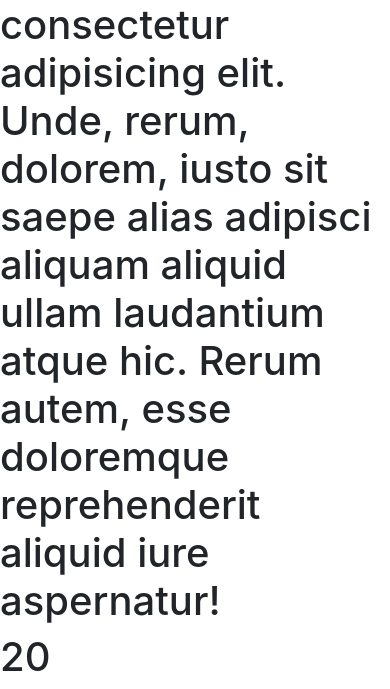
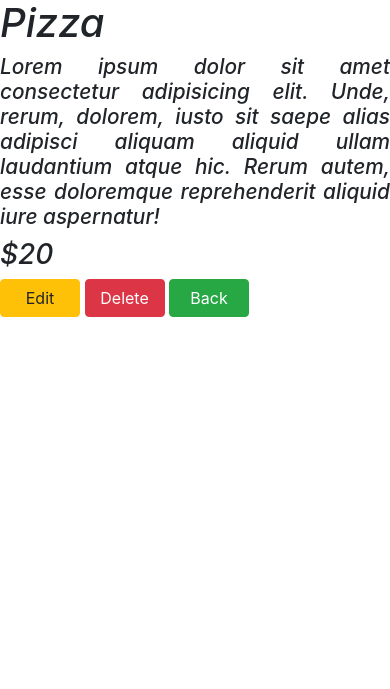
Before and after one commit to priyanshusawant/DJANGO_ITV, a Django app: page /food/detail/1/ in a window 390 px wide. Shown: the part 313-1002 px from the top of the page. After the commit the page ends 630 px from the top, so only its background shows below. Run offline with Django 4.2, Linux system fonts and the light colour scheme; data comes from the database, SQL or seed files in the repository.

Commit message:
Commit:32

```diff
--- a/mysite/food/templates/food/detail.html
+++ b/mysite/food/templates/food/detail.html
@@ -1,6 +1,4 @@
 {% extends 'food/base.html' %}
-
-{% block body %}
 
 <!DOCTYPE html>
 <html lang="en">
@@ -10,9 +8,39 @@
     <title>Document</title>
 </head>
 <body>
-    <h1>{{ item.item_name }}</h1>
-    <h1>{{ item.Item_desc }}</h1>
-    <h1>{{ item.item_price }}</h1>
+    {% block body %}
+
+    <div class="row">
+        <div class="col-md-2 offset-md-1">
+            <img height="150px" width="250px" class="card" src="{{ item.item_img }}">
+        </div>
+
+        <div class="col-md-4 offset-md-1">
+
+            <h1 style="font-style: italic;">
+                {{ item.item_name }}
+            </h1>
+
+            <h2 style="font-style: italic; font-size: 1.3rem; text-align: justify;">
+                {{ item.Item_desc }}
+            </h2>
+
+            <h3 style="font-style: italic;">
+                ${{ item.item_price }}
+            </h3>
+        </div>
+
+        <div class="col-md-3 offset-md-1">
+
+            <a  href="#" style="width: 80px;" class="btn btn-warning">Edit</a>
+
+            <a href="#" style="width: 80px;" class="btn btn-danger">Delete</a>
+
+            <a href="#" style="width: 80px;" class="btn btn-success">Back</a>
+        </div>
+    </div>
+
+
     {% endblock %}
 </body>
 </html>
```
